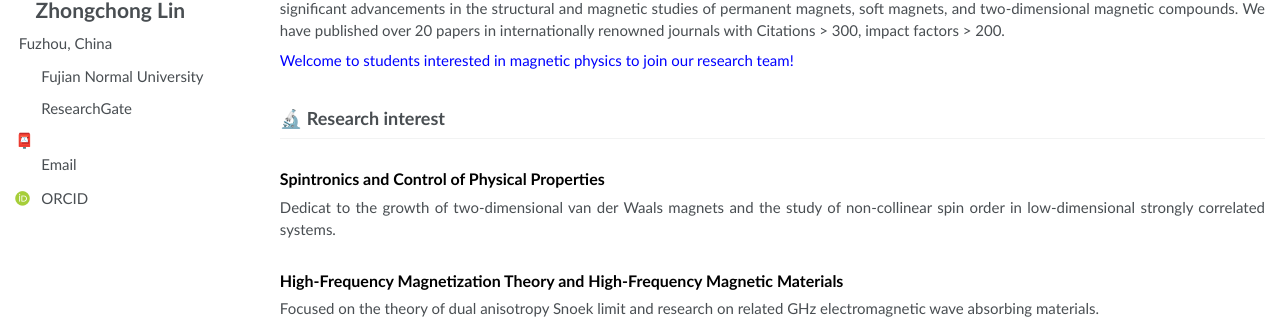
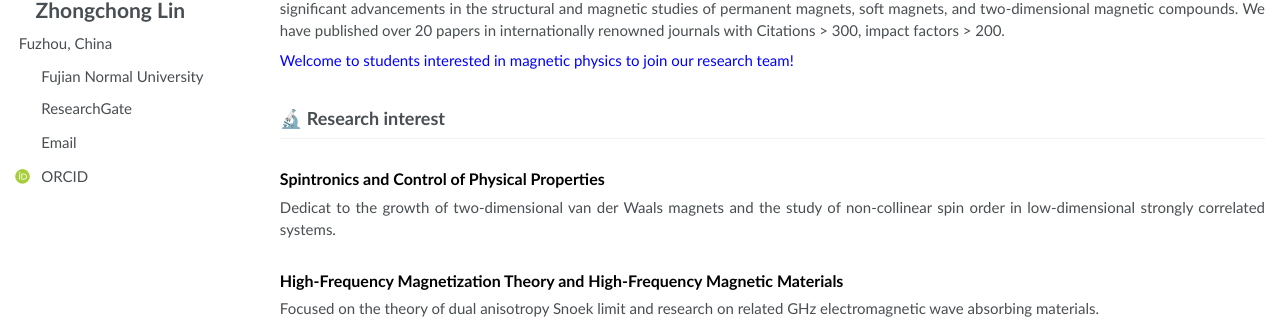
Before and after one commit to zhongchonglin/zhongchonglin.github.io, a Jekyll site: the page built from _pages/about.md, in a window 1280 px wide. Shown: the part 348-670 px from the top of the page. Built offline with Jekyll 4.4.1, drawn with Linux system fonts in a browser that asks for light colours; some web fonts are replaced.

Commit message:
Update author-profile.html

```diff
--- a/_includes/author-profile.html
+++ b/_includes/author-profile.html
@@ -40,7 +40,7 @@
       <li><a href="{{ author.researchgate }}"><i class="fab fa-fw fa-researchgate icon-pad-right" aria-hidden="true"></i>ResearchGate</a></li>
       {% endif %}
       {% if author.email %}
-        <li>📮<a href="mailto:{{ author.email }}"><i class="fas fa-fw fa-envelope icon-pad-right" aria-hidden="true"></i>{{ site.data.ui-text[site.locale].email_label | default: "Email" }}</a></li>
+        <li><a href="mailto:{{ author.email }}"><i class="fas fa-fw fa-envelope icon-pad-right" aria-hidden="true"></i>{{ site.data.ui-text[site.locale].email_label | default: "Email" }}</a></li>
       {% endif %}
       {% if author.orcid %}
         <li><a href="{{ author.orcid }}"><i class="ai ai-orcid ai-fw icon-pad-right"></i>ORCID</a></li>
```
